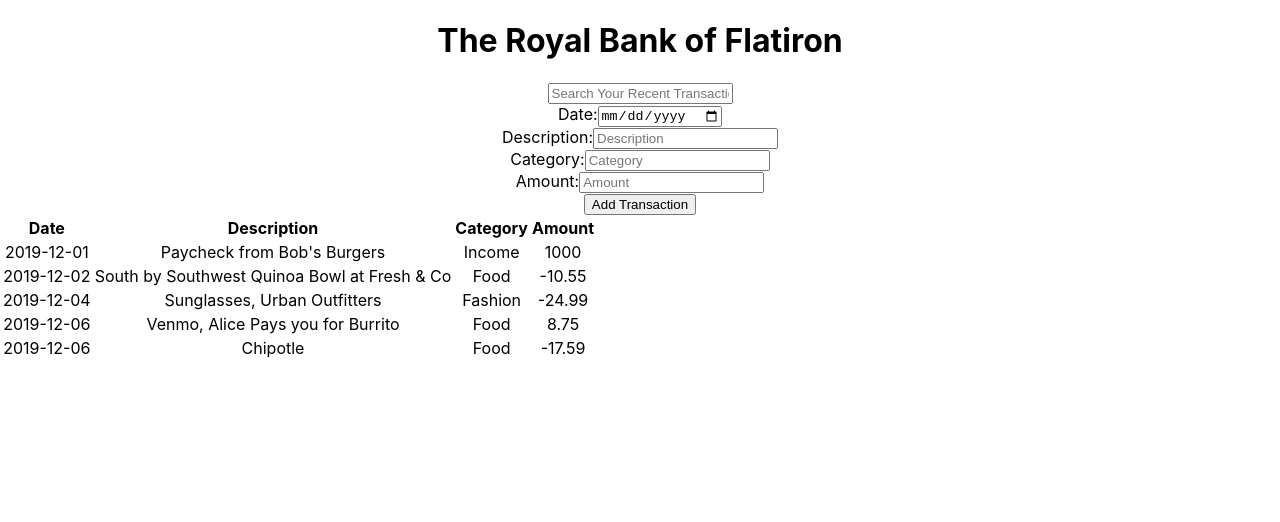
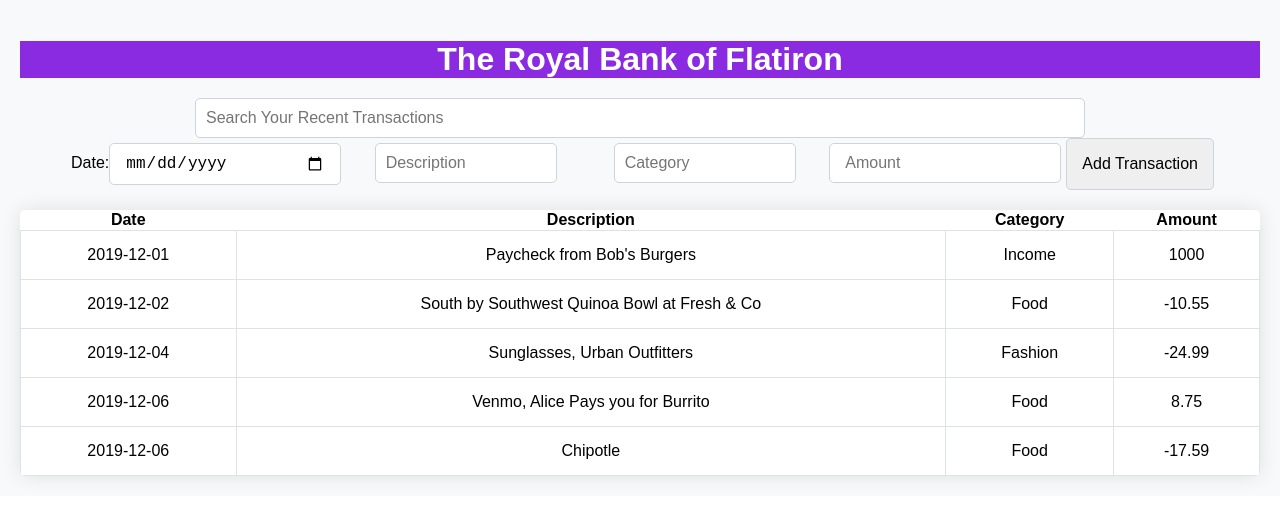
Before and after one commit to Rayngumi/bank-of-flatiron, a React (Create React App) app: page / in a window 1280 px wide. Shown: the top 522 px of the page. Built offline with nearby package versions, Linux system fonts and the light colour scheme.

Commit message:
updated css

```diff
--- a/src/App.css
+++ b/src/App.css
@@ -1,38 +1,74 @@
 .App {
   text-align: center;
+  font-family: Arial, sans-serif;
+  background-color: #f8f9fa;
+  padding: 20px;
 }
 
-.App-logo {
-  height: 40vmin;
-  pointer-events: none;
-}
-
-@media (prefers-reduced-motion: no-preference) {
-  .App-logo {
-    animation: App-logo-spin infinite 20s linear;
-  }
-}
-
-.App-header {
-  background-color: #282c34;
-  min-height: 100vh;
-  display: flex;
-  flex-direction: column;
-  align-items: center;
-  justify-content: center;
-  font-size: calc(10px + 2vmin);
+h1 {
+  margin-bottom: 20px;
+  background-color: blueviolet;
   color: white;
 }
 
-.App-link {
-  color: #61dafb;
+form {
+  margin-bottom: 20px;
+  display: flex;
+  flex-wrap: wrap;
+  justify-content: center;
 }
 
-@keyframes App-logo-spin {
-  from {
-    transform: rotate(0deg);
+/* Form Inputs and Buttons */
+form div {
+  margin: 5px;
+}
+
+input[type="text"],
+input[type="number"],
+input[type="date"],
+button {
+  padding: 10px 15px;
+  border: 1px solid #ced4da;
+  border-radius: 5px;
+  font-size: 16px;
+}
+
+input[type="text"],
+input[type="number"],
+input[type="date"] {
+  width: 200px;
+}
+
+table {
+  width: 100%;
+  border-collapse: collapse;
+  margin-top: 20px;
+  background-color: white;
+  border-radius: 5px;
+  overflow: hidden;
+  box-shadow: 0 0 20px rgba(0, 0, 0, 0.1);
+}
+
+table td {
+  border: 1px solid #dee2e6;
+  padding: 15px;
+}
+
+input[type="text"] {
+  padding: 10px;
+  border: 1px solid #ced4da;
+  border-radius: 5px;
+  width: 70%;
+}
+
+@media screen and (max-width: 600px) {
+  form div {
+    width: 100%;
   }
-  to {
-    transform: rotate(360deg);
+
+  input[type="text"],
+  input[type="number"],
+  input[type="date"] {
+    width: 100%;
   }
 }
--- a/src/components/TransactionForm.js
+++ b/src/components/TransactionForm.js
@@ -28,7 +28,6 @@ const TransactionForm = ({ addTransaction }) => {
     resetForm();
   };
 
-
   const resetForm = () => {
     setFormData({
       date: '',
@@ -51,7 +50,6 @@ const TransactionForm = ({ addTransaction }) => {
         />
       </div>
       <div>
-        <label htmlFor="description">Description:</label>
         <input
           type="text"
           id="description"
@@ -62,7 +60,6 @@ const TransactionForm = ({ addTransaction }) => {
         />
       </div>
       <div>
-        <label htmlFor="category">Category:</label>
         <input
           type="text"
           id="category"
@@ -73,7 +70,6 @@ const TransactionForm = ({ addTransaction }) => {
         />
       </div>
       <div>
-        <label htmlFor="amount">Amount:</label>
         <input
           type="number"
           id="amount"
```
Also changed, not shown: 1 other file (tests, documents, lock files or other folders).
